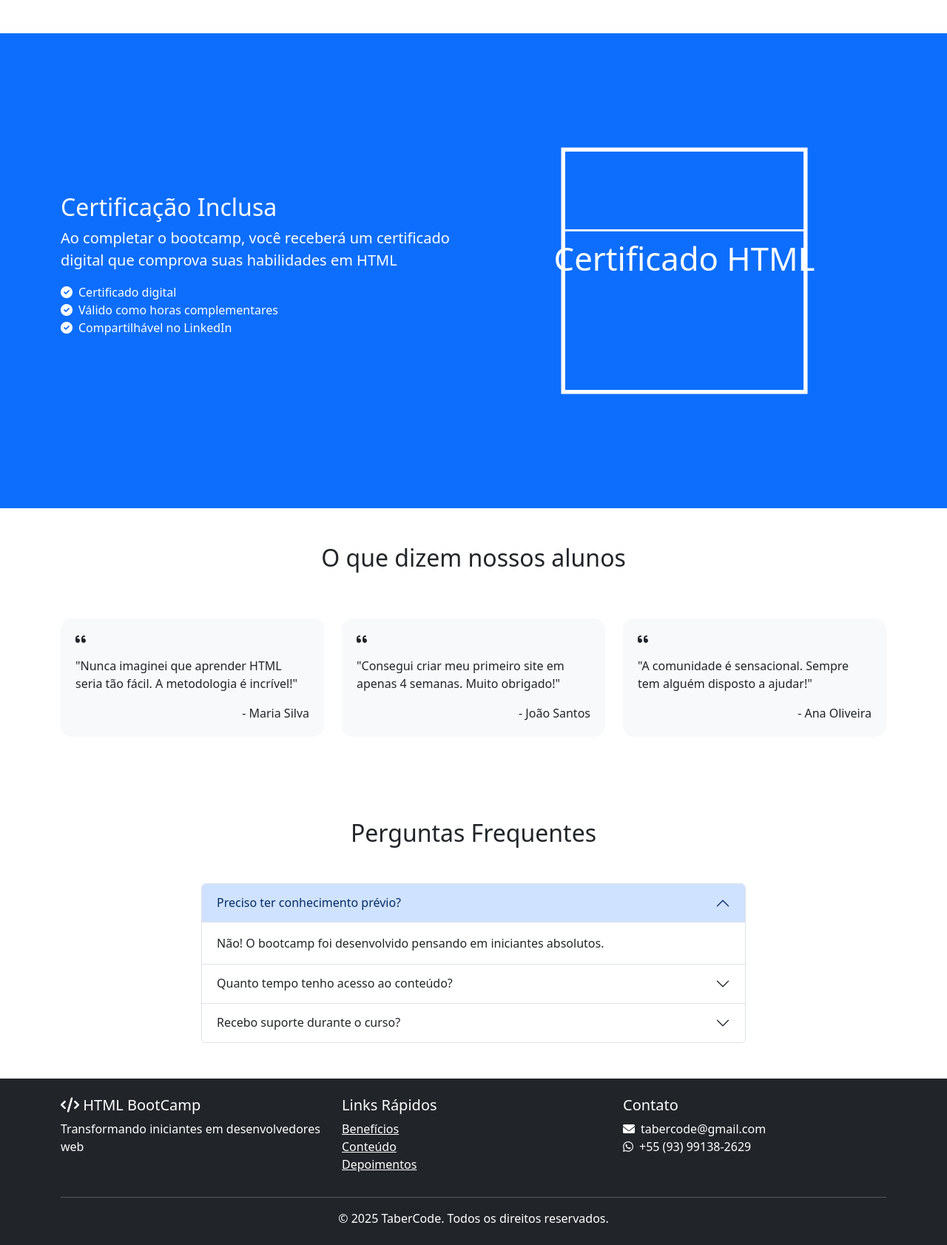
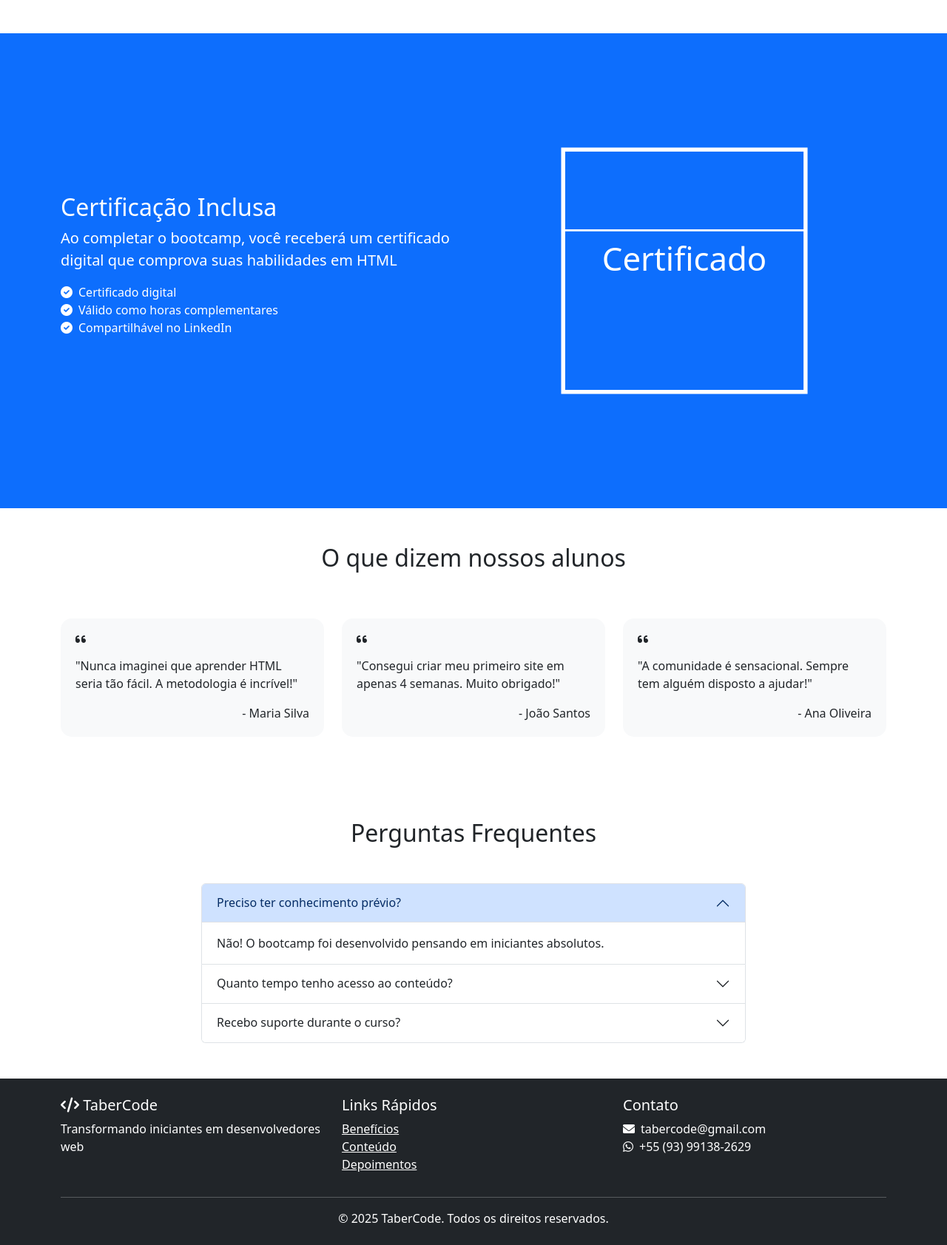
Before and after one commit to tabercode/bootcamp-html, a plain HTML site: page index.html in a window 1280 px wide. Shown: the part 1962-3645 px from the top of the page at 74% size. Drawn offline with nearby package versions, Linux system fonts and the light colour scheme.

Commit message:
Update index.html

```diff
--- a/index.html
+++ b/index.html
@@ -265,7 +265,7 @@
         <div class="col-md-6">
           <svg viewBox="0 0 200 200" class="w-100">
             <rect x="40" y="40" width="120" height="120" fill="none" stroke="white" stroke-width="2"/>
-            <text x="50%" y="50%" text-anchor="middle" fill="white" font-size="16">Certificado HTML</text>
+            <text x="50%" y="50%" text-anchor="middle" fill="white" font-size="16">Certificado</text>
             <path d="M40,80 L160,80" stroke="white" stroke-width="1"/>
           </svg>
         </div>
@@ -364,7 +364,7 @@
     <div class="container">
       <div class="row">
         <div class="col-md-4">
-          <h5><i class="fas fa-code"></i> HTML BootCamp</h5>
+          <h5><i class="fas fa-code"></i> TaberCode</h5>
           <p>Transformando iniciantes em desenvolvedores web</p>
         </div>
         <div class="col-md-4">
```
